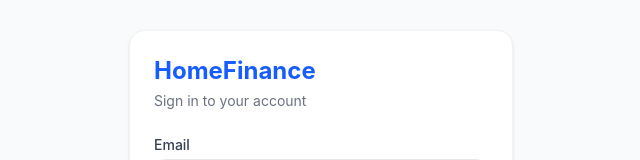
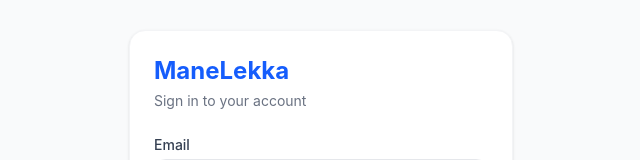
Before and after one commit to pradhankm7022-code/home-finance, a React (Vite) app: page /login in a window 1280 px wide. Shown: the part 185-345 px from the top of the page, without its empty margins (319-959 px from the left). Built offline with nearby package versions, Linux system fonts and the light colour scheme; no server answers.

Commit message:
Rebrand app to ManeLekka with new icon and updated name across UI and PWA manifest

```diff
--- a/index.html
+++ b/index.html
@@ -7,8 +7,8 @@
     <meta name="theme-color" content="#2563eb" />
     <meta name="apple-mobile-web-app-capable" content="yes" />
     <meta name="apple-mobile-web-app-status-bar-style" content="default" />
-    <meta name="apple-mobile-web-app-title" content="HomeFinance" />
-    <title>HomeFinance</title>
+    <meta name="apple-mobile-web-app-title" content="ManeLekka" />
+    <title>ManeLekka</title>
   </head>
   <body>
     <div id="root"></div>
--- a/src/components/Layout.jsx
+++ b/src/components/Layout.jsx
@@ -32,7 +32,7 @@
     <div className="min-h-screen flex flex-col">
       {/* Top bar */}
       <header className="bg-white border-b border-gray-200 px-4 py-3 flex items-center justify-between sticky top-0 z-10">
-        <h1 className="text-lg font-bold text-blue-600">HomeFinance</h1>
+        <h1 className="text-lg font-bold text-blue-600">ManeLekka</h1>
         <button onClick={handleSignOut} className="text-gray-500 hover:text-red-500 transition-colors">
           <LogOut size={20} />
         </button>
--- a/src/pages/Login.jsx
+++ b/src/pages/Login.jsx
@@ -27,7 +27,7 @@
   return (
     <div className="min-h-screen flex items-center justify-center bg-gray-50 px-4">
       <div className="w-full max-w-sm bg-white rounded-2xl shadow-sm border border-gray-100 p-6">
-        <h1 className="text-2xl font-bold text-blue-600 mb-1">HomeFinance</h1>
+        <h1 className="text-2xl font-bold text-blue-600 mb-1">ManeLekka</h1>
         <p className="text-gray-500 text-sm mb-6">Sign in to your account</p>
 
         {error && (
--- a/src/pages/Signup.jsx
+++ b/src/pages/Signup.jsx
@@ -58,7 +58,7 @@
   return (
     <div className="min-h-screen flex items-center justify-center bg-gray-50 px-4">
       <div className="w-full max-w-sm bg-white rounded-2xl shadow-sm border border-gray-100 p-6">
-        <h1 className="text-2xl font-bold text-blue-600 mb-1">HomeFinance</h1>
+        <h1 className="text-2xl font-bold text-blue-600 mb-1">ManeLekka</h1>
         <p className="text-gray-500 text-sm mb-6">Create your account</p>
 
         {error && (
--- a/vite.config.js
+++ b/vite.config.js
@@ -10,9 +10,9 @@
     VitePWA({
       registerType: 'autoUpdate',
       manifest: {
-        name: 'HomeFinance',
-        short_name: 'HomeFinance',
-        description: 'Household finance tracker',
+        name: 'ManeLekka',
+        short_name: 'ManeLekka',
+        description: 'Your home. Your money. Your account.',
         theme_color: '#2563eb',
         background_color: '#f9fafb',
         display: 'standalone',
```
Also changed, not shown: public/icons/icon-192.png, public/icons/icon-512.png.
